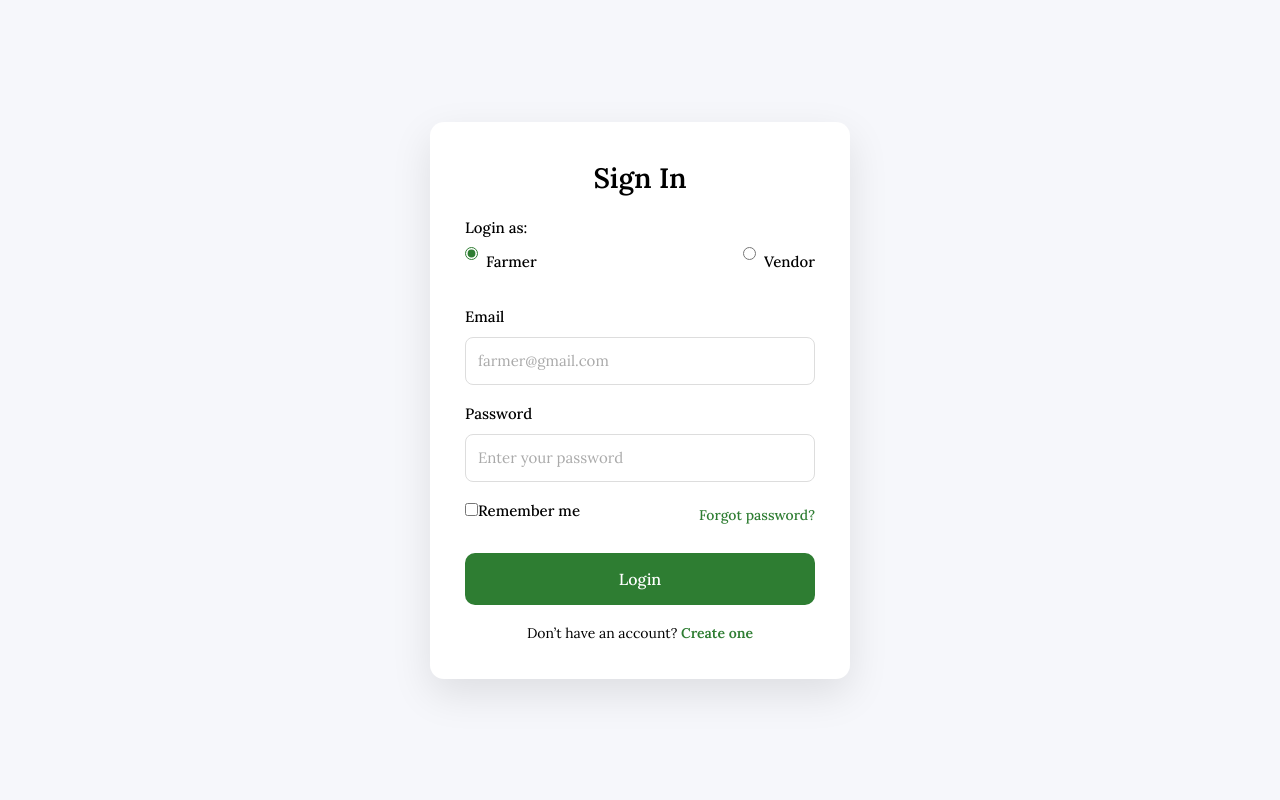
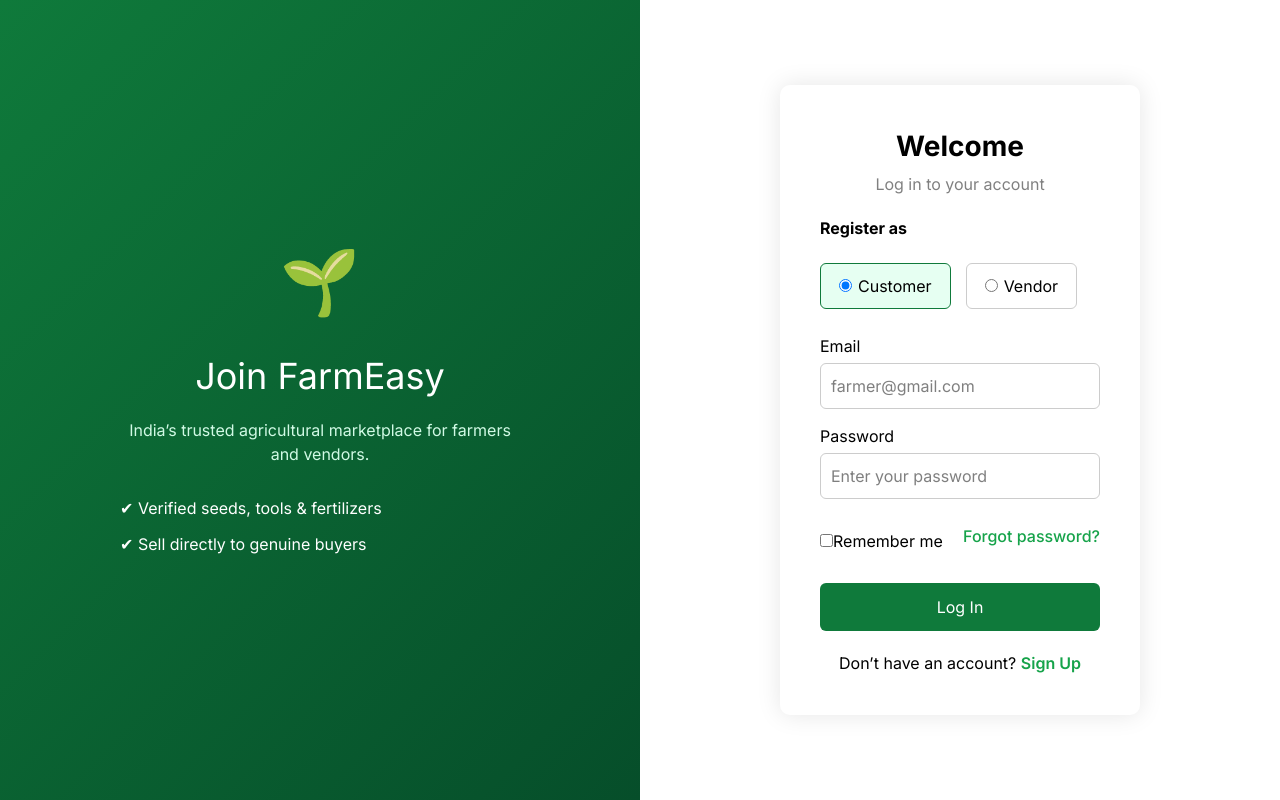
Before and after one commit to Kunal-Kamod25/FarmEasy, a React (Vite) app in the folder frontend/: page /login in a window 1280 px wide. Built offline with nearby package versions, Linux system fonts and the light colour scheme.

Commit message:
login page

```diff
--- a/frontend/index.html
+++ b/frontend/index.html
@@ -9,6 +9,9 @@
     <link rel="preconnect" href="https://fonts.googleapis.com">
     <link rel="preconnect" href="https://fonts.gstatic.com" crossorigin>
     <link href="https://fonts.googleapis.com/css2?family=Lora:wght@400;500;600;700&display=swap" rel="stylesheet">
+    <link href="https://fonts.googleapis.com/css2?family=Poppins:wght@300;400;500;600;700&display=swap" rel="stylesheet">
+
+
 
     <meta name="viewport" content="width=device-width, initial-scale=1.0" />
     <title>frontend</title>
--- a/frontend/src/components/Common/Login.css
+++ b/frontend/src/components/Common/Login.css
@@ -1,147 +1,205 @@
-.login-container {
-  height: 100vh;
+@import url("https://fonts.googleapis.com/css2?family=Poppins:wght@300;400;500;600&display=swap");
+
+* {
+  font-family: "Inter", system-ui, -apple-system, BlinkMacSystemFont,
+    "Segoe UI", Roboto, sans-serif;
+}
+
+/* ===== PAGE LAYOUT ===== */
+.login-page {
+  min-height: 100vh;
+  display: grid;
+  grid-template-columns: 1fr 1fr;
+  font-family: Arial, sans-serif;
+}
+
+/* ===== LEFT PANEL ===== */
+.login-left {
+  background: linear-gradient(135deg, #0f7a3b, #064e2a);
+  color: white;
   display: flex;
   justify-content: center;
   align-items: center;
-  background: #f6f7fb;
-  font-family: "Lora", serif;
 }
 
-.login-box {
-  width: 420px;
-  background: #fff;
-  padding: 35px;
-  border-radius: 14px;
-  box-shadow: 0 15px 40px rgba(0, 0, 0, 0.1);
+.left-content {
+  max-width: 400px;
+  text-align: center;
 }
 
-/* Heading */
-.login-box h2 {
-  text-align: center;
-  font-size: 28px;
-  font-weight: 600;
-  margin-bottom: 18px;
-}
-
-/* Labels */
-.login-box label {
-  font-size: 15px;
-  font-weight: 500;
-  margin-bottom: 8px;
-  display: block;
-}
-
-/* 🔹 Role container FIX */
-.role-container {
-  display: flex;
-  justify-content: space-between;
+.left-content .logo {
+  font-size: 64px;
   margin-bottom: 20px;
 }
 
-.role-container label {
+.left-content h2 {
+  font-size: 36px;
+  margin-bottom: 15px;
+}
+
+.left-content p {
+  font-size: 16px;
+  color: #d1fae5;
+  margin-bottom: 30px;
+}
+
+.left-content ul {
+  list-style: none;
+  padding: 0;
+  text-align: left;
+}
+
+.left-content li {
+  margin-bottom: 12px;
+}
+
+/* ===== RIGHT PANEL ===== */
+.login-right {
   display: flex;
+  justify-content: center;
   align-items: center;
-  gap: 8px;
-  font-size: 15px;
+}
+
+/* ===== LOGIN CARD ===== */
+.login-container {
+  width: 100%;
+  display: flex;
+  justify-content: center;
+}
+
+.login-card {
+  width: 360px;
+  padding: 40px;
+  border-radius: 10px;
+  box-shadow: 0 0 25px rgba(0,0,0,0.1);
+}
+
+.login-card h2 {
+  text-align: center;
+  margin-bottom: 5px;
+  font-weight: 700;   /* bold */
+  font-size: 28px;    /* bigger */
+}
+
+.login-subtitle {
+  text-align: center;
+  color: gray;
+  margin-bottom: 20px;
+}
+
+
+/* ===== REGISTER BOX ===== */
+.register-title {
+  margin-bottom: 8px;
+  font-weight: bold;
+}
+
+.register-boxes {
+  display: flex;
+  gap: 15px;
+  margin-bottom: 20px;
+}
+
+.register-card {
+  border: 1px solid #ccc;
+  padding: 10px 18px;
+  border-radius: 6px;
   cursor: pointer;
 }
 
-/* Radio input fix */
-.role-container input {
-  width: auto;
-  margin: 0;
-  accent-color: #2e7d32;
+.register-card input {
+  margin-right: 6px;
 }
 
-/* Inputs */
-.login-box input {
-  width: 100%;
-  padding: 12px;
-  font-size: 15px;
-  margin-bottom: 18px;
-  border-radius: 8px;
-  border: 1px solid #ddd;
-  outline: none;
-  box-sizing: border-box;
+.register-card.active {
+  border-color: #0f7a3b;
+  background: #e6fff2;
 }
 
-.login-box input::placeholder {
-  color: #aaa;
+/* ===== INPUTS ===== */
+.login-card label {
+  display: block;
+  margin-top: 15px;
+  margin-bottom: 5px;
 }
 
-/* 🔹 Remember + Forgot row FIX */
-.remember-row {
+.login-card input[type="email"],
+.login-card input[type="password"] {
+  width: 100%;
+  padding: 10px;
+  border-radius: 6px;
+  border: 1px solid #ccc;
+  outline: none;
+}
+
+.login-card input:focus {
+  border-color: #0f7a3b;
+}
+
+/* ===== OPTIONS ===== */
+.options {
   display: flex;
   justify-content: space-between;
   align-items: center;
-  font-size: 14px;
-  margin-bottom: 22px;
+  margin: 15px 0;
 }
 
-.remember-me {
+.checkbox-label {
   display: flex;
   align-items: center;
-  gap: 30px;
+  gap: 8px;   /* THIS is the space you wanted */
 }
 
-.remember-me input {
-  width: auto;
-  margin: 0;
-  accent-color: #2e7d32;
+.forgot {
+  color: #0f7a3b;
+  cursor: pointer;
 }
 
-/* Forgot */
+/* ===== BUTTON ===== */
+.login-btn {
+  width: 100%;
+  padding: 12px;
+  background: #0f7a3b;
+  color: white;
+  border: none;
+  border-radius: 6px;
+  margin-top: 10px;
+  cursor: pointer;
+}
+
+.login-btn:hover {
+  background: #0c5f30;
+}
+
+/* ===== SIGNUP TEXT ===== */
+.signup-text {
+  text-align: center;
+  margin-top: 20px;
+}
+
+.signup-text span {
+  color: #0f7a3b;
+  cursor: pointer;
+  font-weight: bold;
+}
+
+
 .forgot {
-  position: relative;
-  color: #2e7d32;
-  cursor: pointer;
+  color: #16a34a;
+  text-decoration: none;
   font-weight: 500;
+}
+
+.forgot:hover {
+  text-decoration: underline;
+}
+
+.signup-text a {
+  color: #16a34a;
+  font-weight: 600;
   text-decoration: none;
 }
 
-/* underline */
-.forgot::after {
-  content: "";
-  position: absolute;
-  left: 0;
-  bottom: -2px;
-  width: 0;
-  height: 2px;
-  background-color: #2e7d32;
-  transition: width 0.3s ease;
+.signup-text a:hover {
+  text-decoration: underline;
 }
-
-/* hover effect */
-.forgot:hover::after {
-  width: 100%;
-}
-
-/* Button */
-.login-box button {
-  width: 100%;
-  padding: 14px;
-  background: #2e7d32;
-  color: white;
-  border: none;
-  border-radius: 10px;
-  cursor: pointer;
-  font-size: 16px;
-  font-weight: 500;
-}
-
-.login-box button:hover {
-  background: #1b5e20;
-}
-
-/* Bottom text */
-.signup-text {
-  text-align: center;
-  margin-top: 18px;
-  font-size: 14px;
-}
-
-.signup-text span {
-  color: #2e7d32;
-  cursor: pointer;
-  font-weight: 600;
-}
--- a/frontend/src/components/Common/Login.jsx
+++ b/frontend/src/components/Common/Login.jsx
@@ -1,87 +1,218 @@
+// import React, { useState } from "react";
+// import { useNavigate, Link } from "react-router-dom";
+// import "./Login.css";
+
+// const Login = () => {
+//   const [loginAs, setLoginAs] = useState("farmer");
+//   const [email, setEmail] = useState("");
+//   const [password, setPassword] = useState("");
+//   const [remember, setRemember] = useState(false);
+
+//   const navigate = useNavigate();
+
+//   const handleSubmit = async (e) => {
+//     e.preventDefault();
+
+//     try {
+//       const response = await fetch("http://localhost:5000/api/auth/login", {
+//         method: "POST",
+//         headers: { "Content-Type": "application/json" },
+//         body: JSON.stringify({
+//           email,
+//           password,
+//           role: loginAs,
+//         }),
+//       });
+
+//       const data = await response.json();
+
+//       if (response.ok) {
+//         localStorage.setItem("user", JSON.stringify(data.user));
+//         alert("Welcome back, " + data.user.fullname);
+//         navigate("/");
+//       } else {
+//         alert(data.message || "Login failed");
+//       }
+//     } catch (err) {
+//       alert("Server connection failed");
+//     }
+//   };
+
+//   return (
+//     <div className="login-container">
+//       <div className="login-box">
+//         <h2>Sign In</h2>
+
+//         <form onSubmit={handleSubmit}>
+//           {/* Role Selection */}
+//           <label>Login as:</label>
+//             <div className="role-container">
+//               <label>
+//                 <input
+//                   type="radio"
+//                   name="role"
+//                   value="farmer"
+//                   checked={loginAs === "farmer"}
+//                   onChange={(e) => setLoginAs(e.target.value)}
+//                 />
+//                 Farmer
+//               </label>
+
+//               <label>
+//                 <input
+//                   type="radio"
+//                   name="role"
+//                   value="vendor"
+//                   checked={loginAs === "vendor"}
+//                   onChange={(e) => setLoginAs(e.target.value)}
+//                 />
+//                 Vendor
+//               </label>
+//             </div>
+
+
+//           <label>Email</label>
+//           <input
+//             type="email"
+//             placeholder={
+//               loginAs === "farmer"
+//                 ? "farmer@gmail.com"
+//                 : "vendor@gmail.com"
+//             }
+//             value={email}
+//             onChange={(e) => setEmail(e.target.value)}
+//             required
+//           />
+
+//           <label>Password</label>
+//           <input
+//             type="password"
+//             placeholder="Enter your password"
+//             value={password}
+//             onChange={(e) => setPassword(e.target.value)}
+//             required
+//           />
+
+//           <div className="remember-row">
+//             <label className="remember-me">
+//               <input
+//                 type="checkbox"
+//                 checked={remember}
+//                 onChange={(e) => setRemember(e.target.checked)}
+//               />
+//               Remember me
+//             </label>
+
+//             <span className="forgot">Forgot password?</span>
+//           </div>
+
+//           <button type="submit" className="login-btn">
+//             Login
+//           </button>
+//         </form>
+
+//         <p className="signup-text">
+//           Don’t have an account?{" "}
+//           <Link to="/register">
+//             <span>Create one</span>
+//           </Link>
+//         </p>
+//       </div>
+//     </div>
+//   );
+// };
+
+// export default Login;
+
 import React, { useState } from "react";
-import { useNavigate, Link } from "react-router-dom";
 import "./Login.css";
+import { Link } from "react-router-dom";
+
 
 const Login = () => {
-  const [loginAs, setLoginAs] = useState("farmer");
+  const [loginAs, setLoginAs] = useState("customer");
   const [email, setEmail] = useState("");
   const [password, setPassword] = useState("");
   const [remember, setRemember] = useState(false);
 
-  const navigate = useNavigate();
+  const handleRoleChange = (role) => {
+    setLoginAs(role);
+    setEmail("");
+  };
 
-  const handleSubmit = async (e) => {
+  const handleSubmit = (e) => {
     e.preventDefault();
-
-    try {
-      const response = await fetch("http://localhost:5000/api/auth/login", {
-        method: "POST",
-        headers: { "Content-Type": "application/json" },
-        body: JSON.stringify({
-          email,
-          password,
-          role: loginAs,
-        }),
-      });
-
-      const data = await response.json();
-
-      if (response.ok) {
-        localStorage.setItem("user", JSON.stringify(data.user));
-        alert("Welcome back, " + data.user.fullname);
-        navigate("/");
-      } else {
-        alert(data.message || "Login failed");
-      }
-    } catch (err) {
-      alert("Server connection failed");
-    }
+    console.log({ loginAs, email, password, remember });
+    alert(`Logged in as ${loginAs}`);
   };
 
   return (
-    <div className="login-container">
-      <div className="login-box">
-        <h2>Sign In</h2>
+    <div className="login-page">
 
-        <form onSubmit={handleSubmit}>
-          {/* Role Selection */}
-          <label>Login as:</label>
-            <div className="role-container">
-              <label>
+      {/* LEFT GREEN SECTION */}
+      <div className="login-left">
+        <div className="left-content">
+          <div className="logo">🌱</div>
+          <h2>Join FarmEasy</h2>
+          <p>
+            India’s trusted agricultural marketplace for farmers and vendors.
+          </p>
+
+          <ul>
+            <li>✔ Verified seeds, tools & fertilizers</li>
+            <li>✔ Sell directly to genuine buyers</li>
+          </ul>
+        </div>
+      </div>
+
+      {/* RIGHT LOGIN SECTION (YOUR OLD UI) */}
+      <div className="login-right">
+        <div className="login-card">
+          <h2>Welcome</h2>
+          <p className="login-subtitle">Log in to your account</p>
+
+          <p className="register-title">Register as</p>
+          <div className="register-boxes">
+            <label
+              className={`register-card ${
+                loginAs === "customer" ? "active" : ""
+              }`}
+            >
               <input
                 type="radio"
                 name="role"
-                  value="farmer"
-                  checked={loginAs === "farmer"}
-                  onChange={(e) => setLoginAs(e.target.value)}
+                checked={loginAs === "customer"}
+                onChange={() => handleRoleChange("customer")}
               />
-                Farmer
+              Customer
             </label>
 
-              <label>
+            <label
+              className={`register-card ${
+                loginAs === "vendor" ? "active" : ""
+              }`}
+            >
               <input
                 type="radio"
                 name="role"
-                  value="vendor"
                 checked={loginAs === "vendor"}
-                  onChange={(e) => setLoginAs(e.target.value)}
+                onChange={() => handleRoleChange("vendor")}
               />
               Vendor
             </label>
           </div>
 
-
+          <form onSubmit={handleSubmit}>
             <label>Email</label>
             <input
               type="email"
+              value={email}
               placeholder={
-              loginAs === "farmer"
+                loginAs === "customer"
                   ? "farmer@gmail.com"
                   : "vendor@gmail.com"
               }
-            value={email}
               onChange={(e) => setEmail(e.target.value)}
-            required
             />
 
             <label>Password</label>
@@ -90,11 +221,10 @@ const Login = () => {
               placeholder="Enter your password"
               value={password}
               onChange={(e) => setPassword(e.target.value)}
-            required
             />
 
-          <div className="remember-row">
-            <label className="remember-me">
+            <div className="options">
+              <label className="checkbox-label">
                 <input
                   type="checkbox"
                   checked={remember}
@@ -103,20 +233,22 @@ const Login = () => {
                 Remember me
               </label>
 
-            <span className="forgot">Forgot password?</span>
+               <Link to="/forgot-password" className="forgot">
+                Forgot password?
+               </Link>
             </div>
 
             <button type="submit" className="login-btn">
-            Login
+              Log In
             </button>
           </form>
 
             <p className="signup-text">
              Don’t have an account?{" "}
-          <Link to="/register">
-            <span>Create one</span>
-          </Link>
+            <Link to="/register">Sign Up</Link>
             </p>
+
+        </div>
       </div>
     </div>
   );
```
Lines whose indentation alone changed are shown as unchanged.
